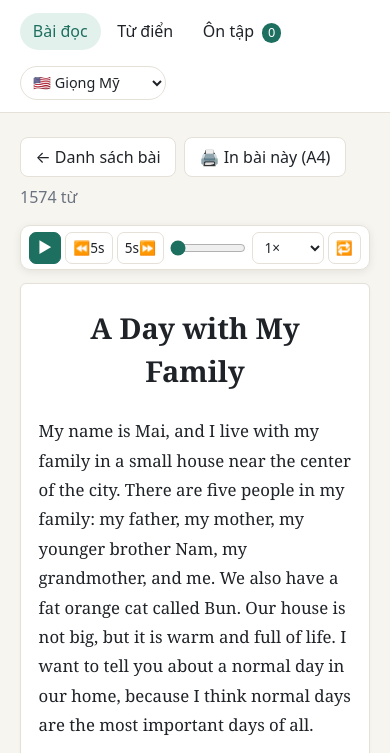
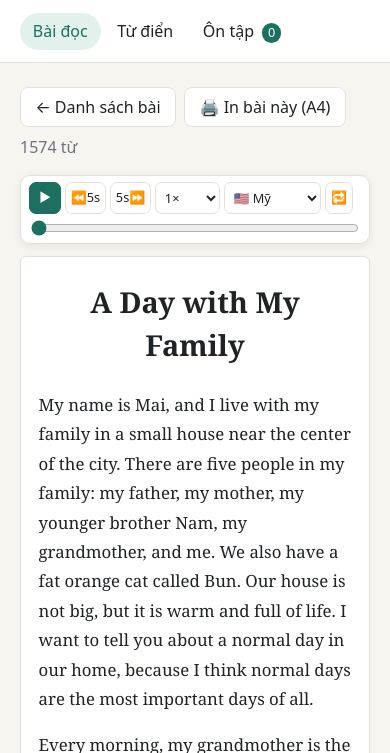
Before and after one commit to nhquan403/Vocabulary, a plain HTML site: page read.html in a window 390 px wide. Shown: the part 39-792 px from the top of the page. Drawn offline with Linux system fonts and the light colour scheme.

Commit message:
feat: put the voice picker in the sticky audio player
On the reading page the voice picker now sits in the player with short
labels, so the voice can be changed while scrolling. On phones the player
uses two short rows (buttons, then the seek bar). Other pages keep the
picker in the top bar.

Co-Authored-By: Claude Opus 5.5 <noreply@anthropic.com>
Claude-Session: https://claude.ai/code/session_01SiK69VkPpNZA97P8kj9A5f

```diff
--- a/css/style.css
+++ b/css/style.css
@@ -206,4 +206,13 @@ body.review .topbar nav a.active, body.review .topbar nav a:hover { background:
 
 @media (max-width: 480px) {
   .player .time { display: none; }
+  /* two short rows on phones: buttons on top, the seek bar below */
+  .player { flex-wrap: wrap; }
+  .player .seek { order: 1; flex-basis: 100%; }
+  .player .pbtn { padding: .1rem .3rem; font-size: .8rem; }
+  .player .pbtn.play { padding: 0; }
 }
+
+@media (max-width: 380px) {
+  .player .lbl { display: none; }
+}
--- a/js/common.js
+++ b/js/common.js
@@ -30,9 +30,9 @@
 
   // Recorded voices. Same folders as VOICES in scripts/voices.py.
   var VOICES = {
-    us: { label: '🇺🇸 Giọng Mỹ', root: 'audio' },
-    in: { label: '🇮🇳 Giọng Ấn Độ', root: 'audio/in' },
-    'in-strong': { label: '🇮🇳 Ấn Độ (đậm)', root: 'audio/in-strong' }
+    us: { label: '🇺🇸 Giọng Mỹ', short: '🇺🇸 Mỹ', root: 'audio' },
+    in: { label: '🇮🇳 Giọng Ấn Độ', short: '🇮🇳 Ấn', root: 'audio/in' },
+    'in-strong': { label: '🇮🇳 Ấn Độ (đậm)', short: '🇮🇳 Ấn đậm', root: 'audio/in-strong' }
   };
   var VOICE_KEY = 'vocab.voice';
 
@@ -80,23 +80,27 @@
     next();
   }
 
-  // Voice picker added to the top bar of every page.
+  // Voice picker: inside the sticky audio player when the page shows one
+  // (an element with id "voice-slot"), otherwise in the top bar.
   function addVoicePicker() {
-    var bar = document.querySelector('.topbar');
+    var slot = document.getElementById('voice-slot');
+    var inPlayer = !!slot && !slot.closest('[hidden]');
+    var bar = inPlayer ? slot : document.querySelector('.topbar');
     if (!bar) return;
     var sel = document.createElement('select');
-    sel.className = 'voice-picker';
+    sel.className = inPlayer ? 'voice-picker pbtn' : 'voice-picker';
     sel.title = 'Chọn giọng đọc';
     sel.setAttribute('aria-label', 'Chọn giọng đọc');
     Object.keys(VOICES).forEach(function (k) {
       var o = document.createElement('option');
       o.value = k;
-      o.textContent = VOICES[k].label;
+      o.textContent = inPlayer ? VOICES[k].short : VOICES[k].label;
       sel.appendChild(o);
     });
     sel.value = getVoice();
     sel.addEventListener('change', function () { setVoice(sel.value); });
-    bar.appendChild(sel);
+    if (inPlayer) slot.replaceWith(sel);
+    else bar.appendChild(sel);
   }
   if (document.readyState === 'loading') document.addEventListener('DOMContentLoaded', addVoicePicker);
   else addVoicePicker();
--- a/read.html
+++ b/read.html
@@ -27,8 +27,8 @@
     <div class="player" id="player" hidden>
       <audio id="audio" preload="metadata"></audio>
       <button class="pbtn play" id="a-play" type="button" title="Phát / dừng (Space)" aria-label="Phát">▶</button>
-      <button class="pbtn" id="a-back" type="button" title="Lùi 5 giây (←)" aria-label="Lùi 5 giây">⏪5s</button>
-      <button class="pbtn" id="a-fwd" type="button" title="Tới 5 giây (→)" aria-label="Tới 5 giây">5s⏩</button>
+      <button class="pbtn" id="a-back" type="button" title="Lùi 5 giây (←)" aria-label="Lùi 5 giây">⏪<span class="lbl">5s</span></button>
+      <button class="pbtn" id="a-fwd" type="button" title="Tới 5 giây (→)" aria-label="Tới 5 giây"><span class="lbl">5s</span>⏩</button>
       <input class="seek" id="a-seek" type="range" min="0" max="0" step="0.1" value="0" aria-label="Vị trí đang nghe">
       <span class="time" id="a-time">0:00 / 0:00</span>
       <select class="pbtn" id="a-rate" title="Tốc độ đọc" aria-label="Tốc độ đọc">
@@ -38,6 +38,7 @@
         <option value="1.25">1.25×</option>
         <option value="1.5">1.5×</option>
       </select>
+      <span id="voice-slot"></span>
       <button class="pbtn" id="a-loop" type="button" title="Lặp lại cả bài" aria-label="Lặp lại" aria-pressed="false">🔁</button>
     </div>
     <article class="sheet" id="sheet"></article>
```
